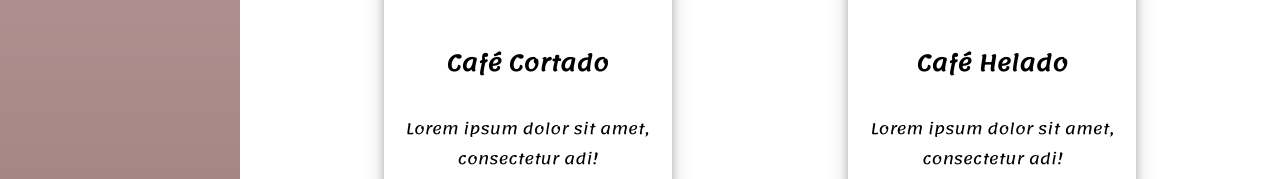
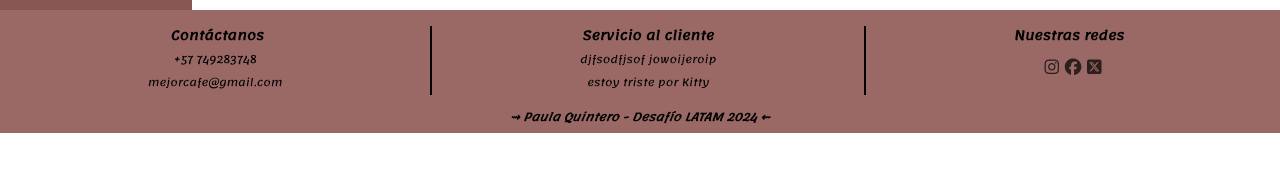
Before and after one commit to Alex-tremo5/proyectoFinal2, a plain HTML site: page index.html in a window 1280 px wide. Shown: the part 1637-1816 px from the top of the page. After the commit the page ends 1770 px from the top, so only its background shows below. Drawn offline with Linux system fonts and the light colour scheme.

Commit message:
size changes

```diff
--- a/assets/CSS/style.css
+++ b/assets/CSS/style.css
@@ -3,6 +3,7 @@ body {
   padding: 0;
   font-family: "Lemonada";
   font-size: 22px;
+  zoom: 80%;
 }
 
 .contenedor {
@@ -225,12 +226,12 @@ footer {
 .titulos {
   font-weight: bold;
   text-align: center;
-  font-size: medium;
+  font-size: 11px;
   margin-bottom: 2px;
 }
 
 .info {
-  font-size: 13px;
+  font-size: 10px;
   margin-top: 2px;
   margin-bottom: 2px;
   text-align: center;
@@ -249,7 +250,7 @@ hr {
 }
 
 .sello p {
-    font-size: 13px;
+    font-size: 10px;
     font-weight: 600;
     padding-bottom: 2px;
     margin-bottom: 5px;
@@ -271,7 +272,7 @@ footer a {
   align-items: center;
   justify-content: center;
   text-align: center;
-  font-size: 1.3em;
+  font-size: 0.8em;
   color: black;
   opacity: 0.7;
 }
@@ -351,6 +352,23 @@ footer a {
     text-decoration: none;
     color: black;
   }
+
+  footer a {
+    font-size: 1.3rem;
+  }
+
+  .titulos {
+    font-size: medium;
+  }
+
+  .info {
+    font-size: 13px;
+  }
+
+  .sello p {
+    font-size: 14px;
+  }
+
 }
 
 @media (min-width: 768px) {
@@ -366,7 +384,7 @@ footer a {
   }
 
   .cartas {
-    width: 18rem;
+    width: 13.5em;
   }
 
   .grande {
```
